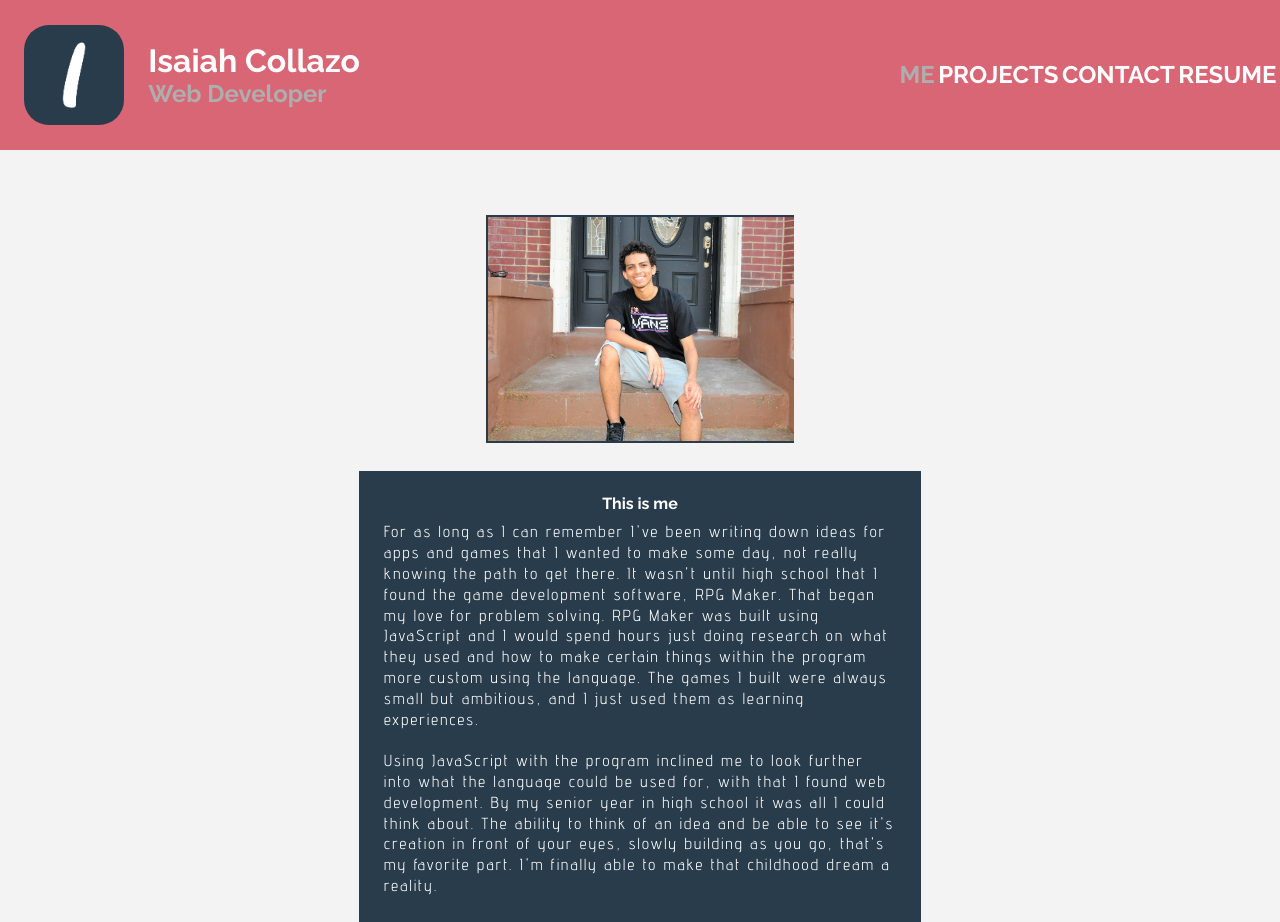
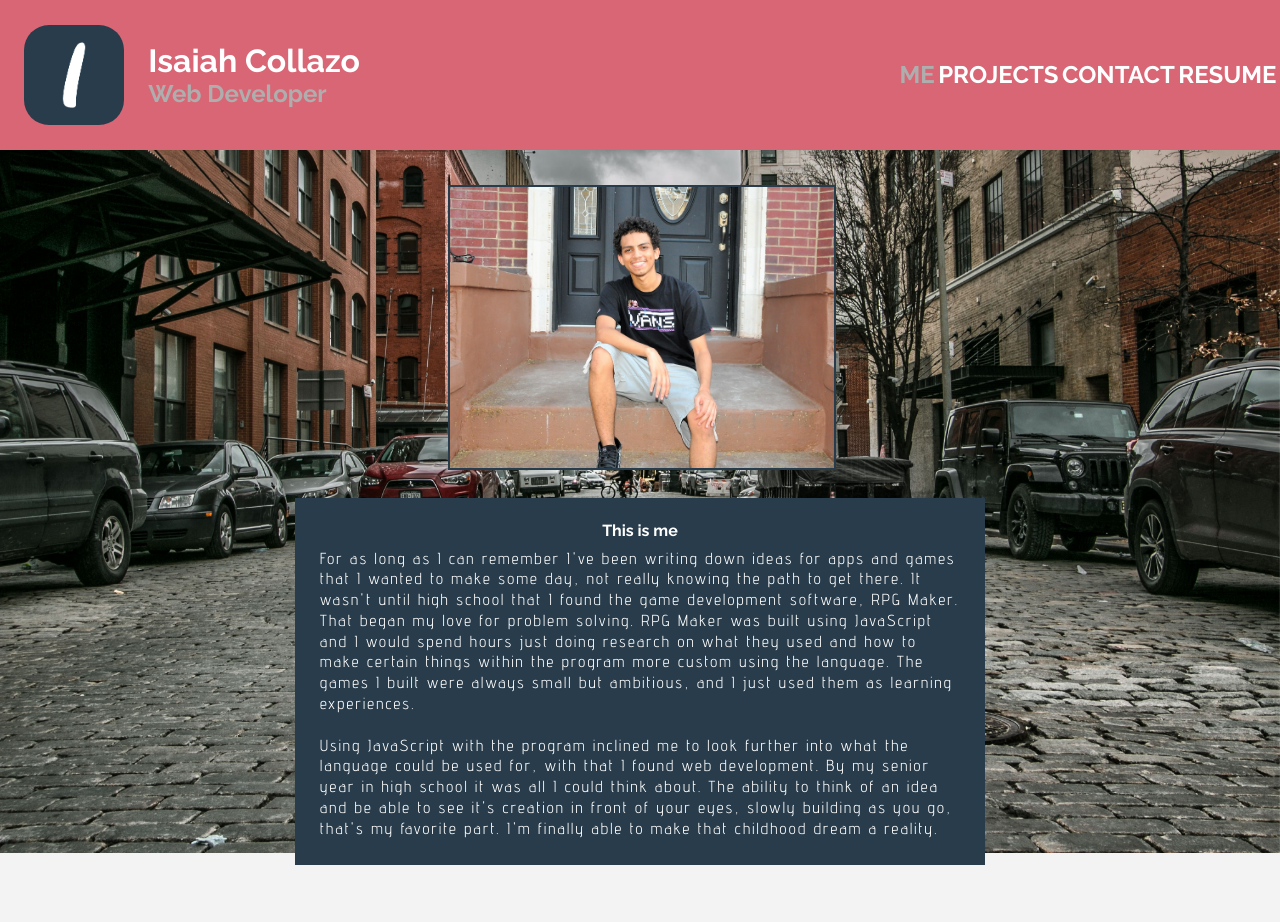
Before and after one commit to IsaiahCollazo99/portfolio-site, a React (Create React App) app in the folder isaiah-collazo/: page / in a window 1280 px wide. After the commit the page ends 865 px from the top, so only its background shows below. Built offline with nearby package versions, Linux system fonts and the light colour scheme.

Commit message:
add background image

```diff
--- a/isaiah-collazo/src/App.js
+++ b/isaiah-collazo/src/App.js
@@ -1,15 +1,27 @@
 import React from 'react';
 import './App.css';
-import { Switch, Route } from 'react-router-dom';
+import { Switch, Route, useLocation } from 'react-router-dom';
 import Home from './components/home/Home';
 import Projects from './components/projects/Projects';
 import Header from './components/header/Header';
 import Contact from './components/contact/Contact';
+import homeBackground from './assets/home_background.jpg';
 
 function App() {
+  const location = useLocation();
+  let background;
+  let className;
+
+  if(location.pathname === "/") {
+    background = homeBackground;
+    className = "homeBackground"
+  }
+
   return (
     <div className="App">
       <Header />
+      <img src={background} className={className} alt=""/>
+
       <Switch>
         <Route exact path={"/"}>
           <Home />
--- a/isaiah-collazo/src/css/header/header.css
+++ b/isaiah-collazo/src/css/header/header.css
@@ -9,7 +9,8 @@
     margin-bottom: 25px;
     justify-content: space-between;
     color: white;
-    font-family: 'Raleway', sans-serif;;
+    font-family: 'Raleway', sans-serif;
+    z-index: 5;
 }
 
 .headerLeft {
--- a/isaiah-collazo/src/css/home/home.css
+++ b/isaiah-collazo/src/css/home/home.css
@@ -1,9 +1,24 @@
+.homeBackground {
+    position: fixed;
+    z-index: 1;
+    justify-self: center;
+    width: 100%;
+}
+
 .homePageContainer {
-    width: 80%;
+    width: 100%;
     align-self: center;
     display: flex;
     justify-self: center;
-    margin-top: 40px;
+    margin-top: 10px;
+}
+
+.homePageContainer:first-child {
+    z-index: 1;
+}
+
+.homePageContainer:nth-child(2) {
+    z-index: 5;
 }
 
 .aboutMe {
@@ -12,11 +27,11 @@
     align-self: center;
     justify-self: center;
     align-items: center;
+    z-index: 5;
 }
 
 .aboutMePic {
     width: 30%;
-    overflow: hidden;
 }
 
 .aboutMeImg {
```
Also changed, not shown: isaiah-collazo/src/assets/home_background.jpg (added).
